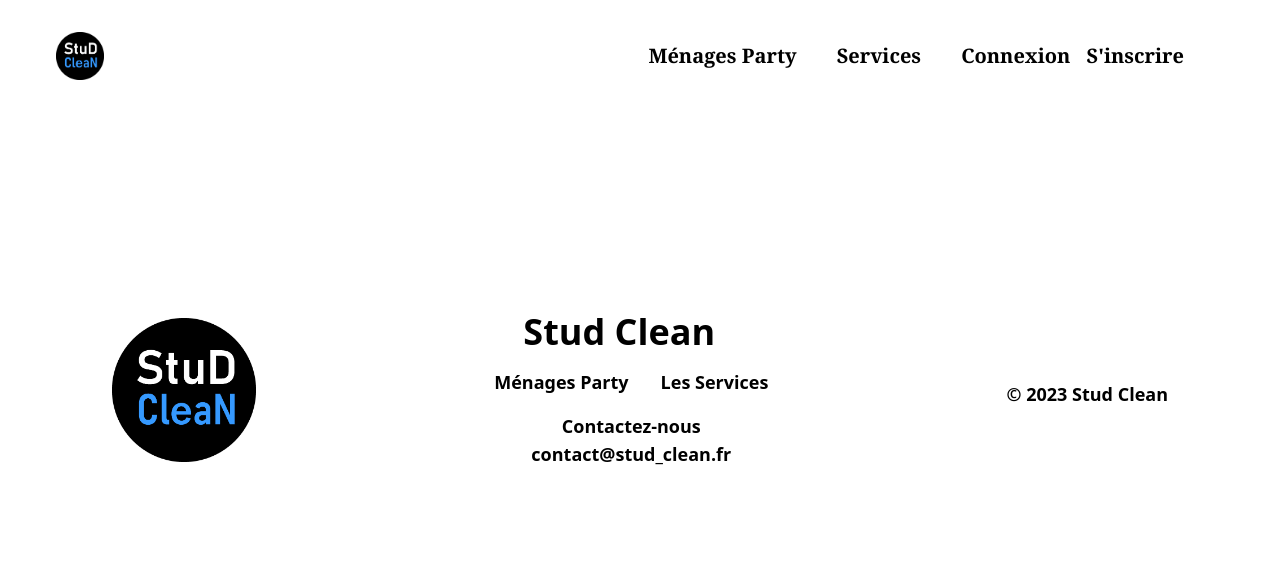
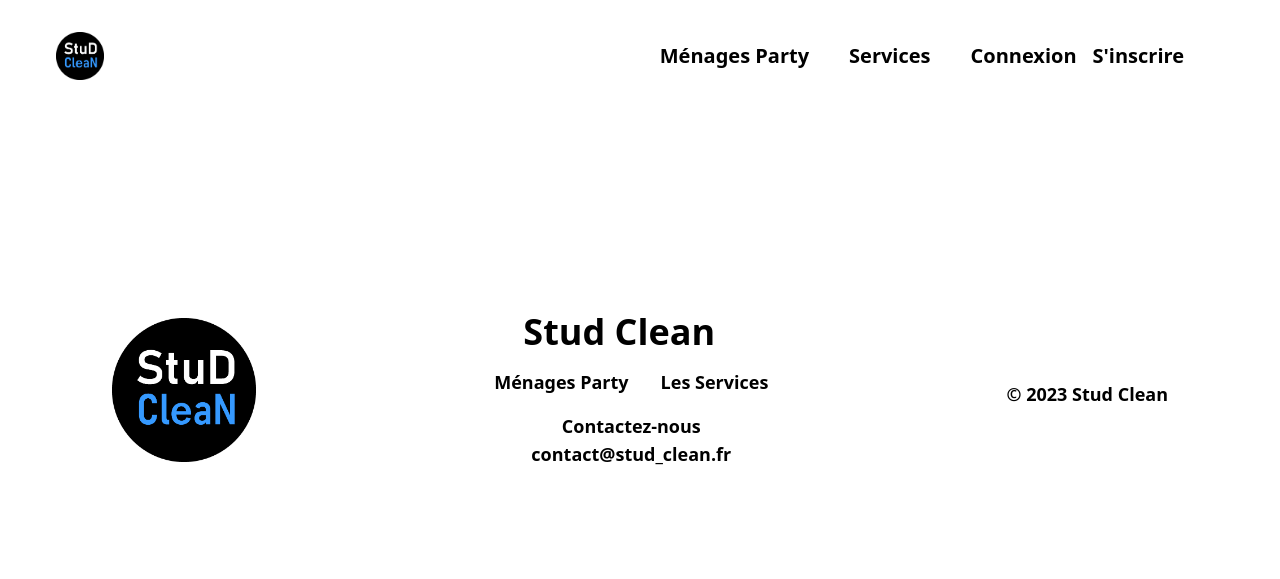
Before and after one commit to imPayne/Partinoire_uber_clean, a Symfony app: template stud_clean/templates/admin/index.html.twig in a window 1280 px wide. Shown: the top 579 px of the page. Run offline with Twig, Linux system fonts and the light colour scheme; the template is opened without the code that fills it, so the values that code supplies are empty; style sheets or scripts are compiled from the project's sources; some libraries are stand-ins or nearby versions.

Commit message:
fixed font of navbar and footer semibold-nunito now

```diff
--- a/stud_clean/src/Controller/AdminController.php
+++ b/stud_clean/src/Controller/AdminController.php
@@ -22,7 +22,7 @@ class AdminController extends AbstractController
             'getAllCleanerDatas' => $getAllCleanerDatas,
         ]);
     }
-    #[Route('/admin/compte_a_verifier/{id}', name: 'app_admin_verified')]
+    #[Route('/admin/to_verified/{id}', name: 'app_admin_verified')]
     public function verified(CleanerRepository $cleanerRepository, Request $request, EntityManagerInterface $entityManager): Response
     {
         $id = $request->get('id');
--- a/stud_clean/src/Controller/MenagePartyController.php
+++ b/stud_clean/src/Controller/MenagePartyController.php
@@ -26,7 +26,7 @@ use Symfony\Component\Security\Http\Attribute\IsGranted;
 
 class MenagePartyController extends AbstractController
 {
-    #[Route('/menage/party', name: 'app_menage_party')]
+    #[Route('/menage_party', name: 'app_menage_party')]
     public function index(HouseworkRepository $houseworkRepository): Response
     {
         $houseworks = $houseworkRepository->findAll();
--- a/stud_clean/templates/_footer.html.twig
+++ b/stud_clean/templates/_footer.html.twig
@@ -9,20 +9,20 @@
             </div>
             <ul class="w-262 h-auto flex flex-col items-center">
                 <li class="text-lg font-bold mb-4">
-                    <h1 class="font-nunito text-4xl font-bold mr-6">Stud Clean</h1>
+                    <h1 class="font-semibold-nunito text-4xl font-bold mr-6">Stud Clean</h1>
                 </li>
                 <li class="flex items-center text-lg font-bold mb-4">
                     {% if is_granted("ROLE_CUSTOMER") %}
-                        <a class="font-nunito mx-4" href="{{ path('app_show_houseworks') }}">Mes Ménages Party</a>
+                        <a class="font-semibold-nunito mx-4" href="{{ path('app_show_houseworks') }}">Mes Ménages Party</a>
                     {% endif %}
-                    <a class="font-nunito mx-4" href="{{ path('app_menage_party') }}">Ménages Party</a>
-                    <a class="font-nunito mx-4" href="{{ path('app_events') }}">Les Services</a>
+                    <a class="font-semibold-nunito mx-4" href="{{ path('app_menage_party') }}">Ménages Party</a>
+                    <a class="font-semibold-nunito mx-4" href="{{ path('app_events') }}">Les Services</a>
 
                 </li>
-                <li class="font-nunito text-lg font-bold">
+                <li class="font-semibold-nunito text-lg font-bold">
                     <a href="{{ path('contact') }}">Contactez-nous</a>
                 </li>
-                <li class="font-nunito text-lg font-bold">
+                <li class="font-semibold-nunito text-lg font-bold">
                     <p>contact@stud_clean.fr</p>
                 </li>
             </ul>
--- a/stud_clean/templates/_navbar.html.twig
+++ b/stud_clean/templates/_navbar.html.twig
@@ -5,19 +5,19 @@
                 <img class="ml-10 h-20 p-4" src="{{ asset('images/logo_stud_clean.png')}}" alt="logo">
             </a>
             <ul class="w-262 h-50 flex items-center inline-block mr-20">
-                <li class="font-serif text-lg sm:text-xl md:text-xl font-bold mr-10">
+                <li class="font-semibold-nunito text-lg sm:text-xl md:text-xl font-bold mr-10">
                     <a href="{{ path('app_menage_party') }}">Ménages Party</a>
                 </li>
-                <li class="font-serif text-lg sm:text-xl md:text-xl font-bold mr-10">
+                <li class="font-semibold-nunito text-lg sm:text-xl md:text-xl font-bold mr-10">
                     <a href="{{ path('app_events') }}">Services</a>
                 </li>
                 {% if app.user is defined and app.user is not null %}
                     {% for role in app.user.roles %}
                         {% if "ROLE_ADMIN" in role %}
-                            <li class="font-serif text-lg sm:text-xl md:text-xl font-bold mr-10">
+                            <li class="font-semibold-nunito text-lg sm:text-xl md:text-xl font-bold mr-10">
                                 <a href="{{ path('app_admin') }}">Vérification de compte</a>
                             </li>
-                            <li class="font-serif text-lg sm:text-xl md:text-xl font-bold mr-10">
+                            <li class="font-semibold-nunito text-lg sm:text-xl md:text-xl font-bold mr-10">
                                 <a href="{{ path('app_create_event') }}">Créer un service</a>
                             </li>
                         {% endif %}
@@ -26,7 +26,7 @@
 
 
                 {% if app.user is defined and app.user is not null %}
-                    <li class="font-serif mr-6 h-12 w-12 rounded-full overflow-hidden">
+                    <li class="font-semibold-nunito mr-6 h-12 w-12 rounded-full overflow-hidden">
                         <button id="dropdownProfileButton" data-dropdown-toggle="dropdown" type="button">
                             {% if app.user.image is not null %}
                                 <img class="rounded-md mb-2 h-12 w-12 object-cover" src="{{ asset('uploads/' ~ app.user.image) }}" alt="{{ app.user.firstName }}">
@@ -37,34 +37,34 @@
 
                         <div id="dropdown" class="z-10 hidden bg-white rounded-lg w-auto">
                             <ul class="rounded-md border-gray-100 border-2 px-6 py-2 text-sm sm:text-base md:text-lg" aria-labelledby="dropdownDefaultButton">
-                                <li class="font-serif py-2 text-left text-lg font-medium hover:text-blue-600">
+                                <li class="font-semibold-nunito py-2 text-left text-lg font-medium hover:text-blue-600">
                                     <p>{{ app.user.firstName|capitalize }} {{ app.user.lastName|first }}</p>
                                 </li>
-                                <li class="font-serif py-2 text-left text-lg font-medium hover:text-blue-600">
+                                <li class="font-semibold-nunito py-2 text-left text-lg font-medium hover:text-blue-600">
                                     <a href="{{ path('app_profile', {'id': app.user.id}) }}">Mon Profil</a>
                                 </li>
                                 {% for role in app.user.roles %}
                                     {% if "ROLE_CUSTOMER" in role %}
-                                        <li class="font-serif py-2 text-left text-lg font-medium hover:text-blue-600">
+                                        <li class="font-semibold-nunito py-2 text-left text-lg font-medium hover:text-blue-600">
                                             <a href="{{ path('app_show_houseworks', {'id': app.user.id}) }}">Mes Ménages Party</a>
                                         </li>
-                                        <li class="font-serif py-2 text-left text-lg font-medium hover:text-blue-600">
+                                        <li class="font-semibold-nunito py-2 text-left text-lg font-medium hover:text-blue-600">
                                             <a href="{{ path('app_housework', {'id': app.user.id}) }}">Nouvelle Ménage Party</a>
                                         </li>
                                     {% elseif "ROLE_CLEANER" in role %}
-                                        <li class="font-serif py-2 text-left text-lg font-medium hover:text-blue-600">
+                                        <li class="font-semibold-nunito py-2 text-left text-lg font-medium hover:text-blue-600">
                                             <a href="{{ path('app_upcoming_performances') }}">Prochaines prestations</a>
                                         </li>
                                         {% elseif "ROLE_ADMIN" in role %}
-                                            <li class="font-serif py-2 text-left text-lg font-medium hover:text-blue-600">
+                                            <li class="font-semibold-nunito py-2 text-left text-lg font-medium hover:text-blue-600">
                                                 <a href="{{ path('app_admin') }}">Vérification de compte</a>
                                             </li>
-                                            <li class="font-serif py-2 text-left text-lg font-medium hover:text-blue-600">
+                                            <li class="font-semibold-nunito py-2 text-left text-lg font-medium hover:text-blue-600">
                                                 <a href="{{ path('app_create_event') }}">Créer un service</a>
                                             </li>
                                     {% endif %}
                                 {% endfor %}
-                                <li class="font-serif py-2 text-left text-lg font-medium text-red-400 hover:text-red-800">
+                                <li class="font-semibold-nunito py-2 text-left text-lg font-medium text-red-400 hover:text-red-800">
                                     <a href="/logout">Déconnexion</a>
                                 </li>
                             </ul>
@@ -72,8 +72,8 @@
                     </li>
 
                 {% else %}
-                    <li class="font-serif text-lg sm:text-xl md:text-xl font-bold mr-4"><a href="{{  path('app_login') }}">Connexion</a></li>
-                    <li class="font-serif text-lg sm:text-xl md:text-xl font-bold mr-4"><a href="{{  path('app_register') }}">S'inscrire</a></li>
+                    <li class="font-semibold-nunito text-lg sm:text-xl md:text-xl font-bold mr-4"><a href="{{  path('app_login') }}">Connexion</a></li>
+                    <li class="font-semibold-nunito text-lg sm:text-xl md:text-xl font-bold mr-4"><a href="{{  path('app_register') }}">S'inscrire</a></li>
                 {% endif %}
             </ul>
         </div>
```
Also changed, not shown: stud_clean/public/uploads/Garm-profile-image-648211a91e255.webp (added), stud_clean/public/uploads/Wallpaper-v4-2560x1440-64821dd3da8d2.jpg (added), stud_clean/public/uploads/art-carte-etudiante-europeenne-647cd7c753fed.jpg (added), stud_clean/public/uploads/art-carte-etudiante-europeenne-64821dd3daec4.jpg (added), stud_clean/public/uploads/kawatapng-647cd7c75290e.jpg (added), stud_clean/public/uploads/maxresdefault-8-648211a9265e0.jpg (added), stud_clean/public/uploads/repassage-647cd99d93256.jpg (added).
